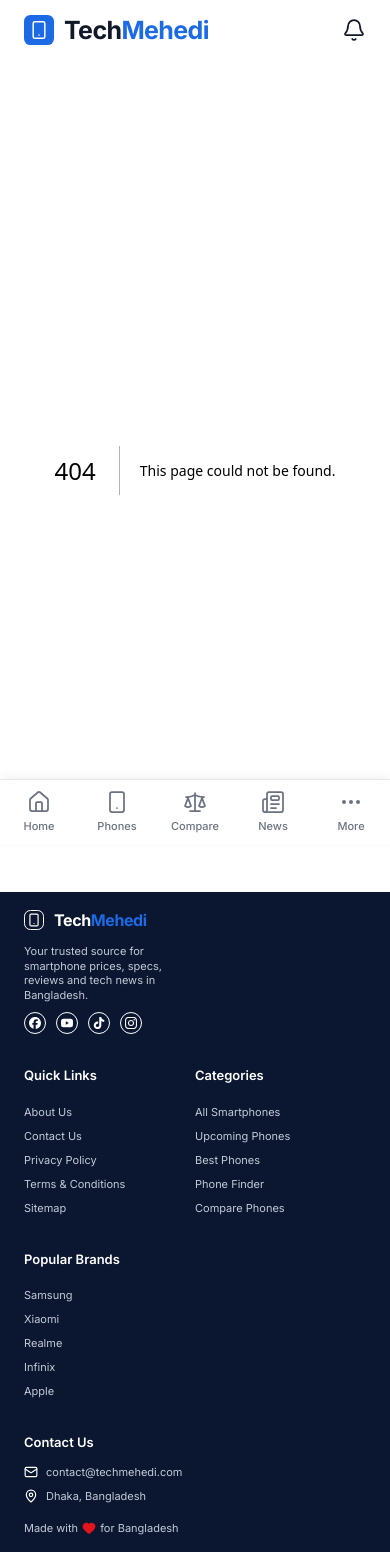
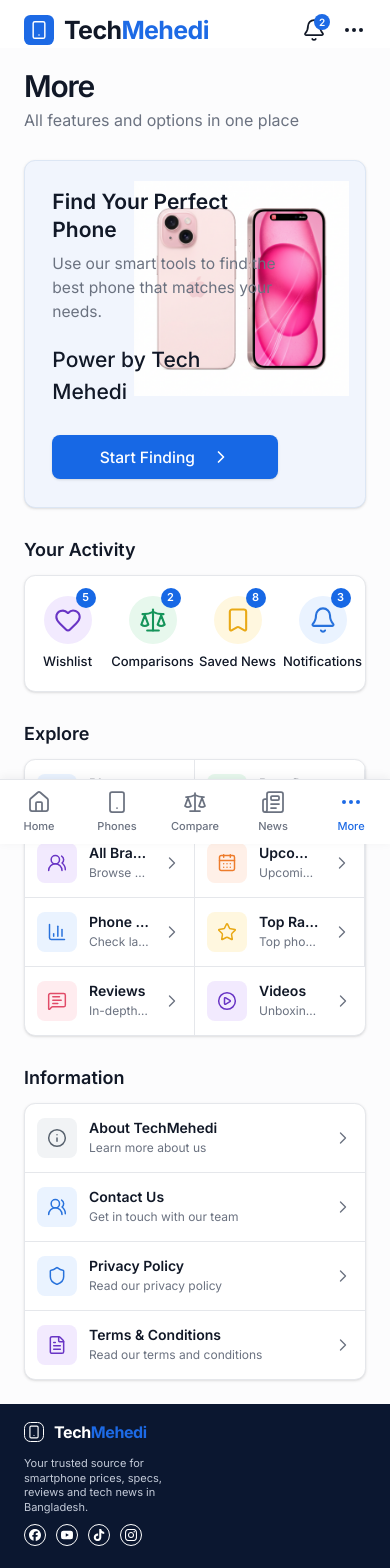
Before and after one commit to programmeranamul/mehedi, a Next.js app: page /more in a window 390 px wide. Before the commit this address had no page. Shown: the top 1568 px of the page. Built offline with nearby package versions, Linux system fonts and the light colour scheme.

Commit message:
Create mobile More page

```diff
--- /dev/null
+++ b/app/more/page.tsx
@@ -0,0 +1,11 @@
+import type { Metadata } from 'next'
+import { MorePage } from '@/components/more/more-page'
+
+export const metadata: Metadata = {
+  title: 'More',
+  description: 'Explore TechMehedi tools, activity, information and more.',
+}
+
+export default function MoreRoute() {
+  return <MorePage />
+}
--- a/components/layout/bottom-nav.tsx
+++ b/components/layout/bottom-nav.tsx
@@ -3,7 +3,6 @@
 import Link from 'next/link'
 import { usePathname } from 'next/navigation'
 import { Ellipsis, House, Newspaper, Scale, Smartphone, type LucideIcon } from 'lucide-react'
-import { MobileMenu } from '@/components/layout/mobile-menu'
 import { cn } from '@/lib/utils'
 
 const tabs: { label: string; href: string; icon: LucideIcon }[] = [
@@ -44,10 +43,14 @@ export function BottomNav() {
           )
         })}
         <li>
-          <MobileMenu triggerLabel="More options" triggerClassName={cn(tabClass, 'w-full text-muted-foreground hover:text-foreground')}>
+          <Link
+            href="/more"
+            aria-current={pathname.startsWith('/more') ? 'page' : undefined}
+            className={cn(tabClass, pathname.startsWith('/more') ? 'text-primary' : 'text-muted-foreground hover:text-foreground')}
+          >
             <Ellipsis className="size-6" strokeWidth={2} aria-hidden="true" />
-            <span aria-hidden="true">More</span>
-          </MobileMenu>
+            More
+          </Link>
         </li>
       </ul>
     </nav>
--- a/components/layout/site-header.tsx
+++ b/components/layout/site-header.tsx
@@ -52,9 +52,9 @@ export function SiteHeader({ compareCount = 0, wishlistCount = 0, compactMobile
             <Link href="/notifications" className={`${mobileIconClass} relative`}>
               <Bell className="size-6" strokeWidth={1.75} aria-hidden="true" />
               {!isMorePage && <span className="sr-only">Notifications</span>}
-              {compactMobile && <span className="absolute right-0.5 top-0.5 flex size-4 items-center justify-center rounded-full bg-primary text-[10px] font-semibold text-primary-foreground">2</span>}
+              {isMorePage && <span className="absolute right-0.5 top-0.5 flex size-4 items-center justify-center rounded-full bg-primary text-[10px] font-semibold text-primary-foreground">2</span>}
             </Link>
-            {compactMobile && <Link href="/more" aria-label="More options" className={mobileIconClass}>
+            {isMorePage && <Link href="/more" aria-label="More options" className={mobileIconClass}>
               <Ellipsis className="size-6" strokeWidth={2} aria-hidden="true" />
             </Link>}
           </div>
--- a/components/more/more-page.tsx
+++ b/components/more/more-page.tsx
@@ -10,53 +10,60 @@ import {
   FileText,
   Heart,
   Info,
-  MessageSquare,
+  MessageSquareText,
   PlayCircle,
   Scale,
   Shield,
   Smartphone,
   Star,
   Tag,
-  Users,
+  UsersRound,
 } from 'lucide-react'
 import { Container } from '@/components/layout/container'
-import { CardShell } from '@/components/shared/card-shell'
 
-const activities = [
-  { label: 'Wishlist', icon: Heart, color: 'text-violet-700 bg-violet-50', count: 5, href: '/wishlist' },
-  { label: 'Comparisons', icon: Scale, color: 'text-emerald-700 bg-emerald-50', count: 2, href: '/compare' },
-  { label: 'Saved News', icon: Bookmark, color: 'text-amber-500 bg-amber-50', count: 8, href: '/news/saved' },
-  { label: 'Notifications', icon: Bell, color: 'text-blue-600 bg-blue-50', count: 3, href: '/notifications' },
+type MoreItem = {
+  label: string
+  description: string
+  href: string
+  icon: typeof Smartphone
+  tone: string
+}
+
+const activity = [
+  { label: 'Wishlist', href: '/wishlist', icon: Heart, count: 5, tone: 'bg-[#f2eafe] text-[#6935c5]' },
+  { label: 'Comparisons', href: '/compare', icon: Scale, count: 2, tone: 'bg-[#e7f8ed] text-[#15945a]' },
+  { label: 'Saved News', href: '/news/saved', icon: Bookmark, count: 8, tone: 'bg-[#fff7df] text-[#e9a916]' },
+  { label: 'Notifications', href: '/notifications', icon: Bell, count: 3, tone: 'bg-[#eaf3ff] text-[#2872dc]' },
 ]
 
-const explore = [
-  ['Phone Finder', 'Find phones by your needs', Smartphone, 'text-blue-600 bg-blue-50', '/finder'],
-  ['Best Deals', 'Latest offers & discounts', Tag, 'text-emerald-600 bg-emerald-50', '/deals'],
-  ['All Brands', 'Browse phones by brands', Users, 'text-violet-600 bg-violet-50', '/brands'],
-  ['Upcoming Phones', 'Upcoming phones & leaks', CalendarDays, 'text-orange-500 bg-orange-50', '/phones/upcoming'],
-  ['Phone Price List', 'Check latest phone prices', BarChart3, 'text-blue-600 bg-blue-50', '/phones/prices'],
-  ['Top Rated Phones', 'Top phones by our users', Star, 'text-amber-500 bg-amber-50', '/phones/top-rated'],
-  ['Reviews', 'In-depth phone reviews', MessageSquare, 'text-rose-500 bg-rose-50', '/reviews'],
-  ['Videos', 'Unboxing & hands-on videos', PlayCircle, 'text-violet-600 bg-violet-50', '/videos'],
-] as const
+const explore: MoreItem[] = [
+  { label: 'Phone Finder', description: 'Find phones by your needs', href: '/finder', icon: Smartphone, tone: 'bg-[#eaf3ff] text-[#2872dc]' },
+  { label: 'Best Deals', description: 'Latest offers & discounts', href: '/deals', icon: Tag, tone: 'bg-[#e7f8ed] text-[#15945a]' },
+  { label: 'All Brands', description: 'Browse phones by brands', href: '/brands', icon: UsersRound, tone: 'bg-[#f2eafe] text-[#6935c5]' },
+  { label: 'Upcoming Phones', description: 'Upcoming phones & leaks', href: '/upcoming', icon: CalendarDays, tone: 'bg-[#fff0e8] text-[#ed7c2c]' },
+  { label: 'Phone Price List', description: 'Check latest phone prices', href: '/phones', icon: BarChart3, tone: 'bg-[#eaf3ff] text-[#2872dc]' },
+  { label: 'Top Rated Phones', description: 'Top phones by our users', href: '/top-rated', icon: Star, tone: 'bg-[#fff7df] text-[#e9a916]' },
+  { label: 'Reviews', description: 'In-depth phone reviews', href: '/reviews', icon: MessageSquareText, tone: 'bg-[#ffecef] text-[#e14b68]' },
+  { label: 'Videos', description: 'Unboxing & hands-on videos', href: '/videos', icon: PlayCircle, tone: 'bg-[#f2eafe] text-[#6935c5]' },
+]
 
-const information = [
-  ['About TechMehedi', 'Learn more about us', Info, 'text-slate-600 bg-slate-100', '/about'],
-  ['Contact Us', 'Get in touch with our team', Users, 'text-blue-600 bg-blue-50', '/contact'],
-  ['Privacy Policy', 'Read our privacy policy', Shield, 'text-sky-600 bg-sky-50', '/privacy'],
-  ['Terms & Conditions', 'Read our terms and conditions', FileText, 'text-violet-600 bg-violet-50', '/terms'],
-] as const
+const information: MoreItem[] = [
+  { label: 'About TechMehedi', description: 'Learn more about us', href: '/about', icon: Info, tone: 'bg-[#f1f3f5] text-[#59636f]' },
+  { label: 'Contact Us', description: 'Get in touch with our team', href: '/contact', icon: UsersRound, tone: 'bg-[#eaf3ff] text-[#2872dc]' },
+  { label: 'Privacy Policy', description: 'Read our privacy policy', href: '/privacy', icon: Shield, tone: 'bg-[#eaf3ff] text-[#2872dc]' },
+  { label: 'Terms & Conditions', description: 'Read our terms and conditions', href: '/terms', icon: FileText, tone: 'bg-[#f2eafe] text-[#6935c5]' },
+]
 
-function MoreLink({ item }: { item: (typeof explore)[number] | (typeof information)[number] }) {
-  const [title, description, Icon, iconClass, href] = item
+function MoreLink({ item }: { item: MoreItem }) {
+  const Icon = item.icon
   return (
-    <Link href={href} className="flex min-w-0 items-center gap-3 border-b border-border px-3 py-3.5 last:border-b-0">
-      <span className={`flex size-10 shrink-0 items-center justify-center rounded-lg ${iconClass}`}>
+    <Link href={item.href} className="flex min-w-0 items-center gap-3 px-3 py-3.5 transition-colors hover:bg-muted/40">
+      <span className={`flex size-10 shrink-0 items-center justify-center rounded-lg ${item.tone}`}>
         <Icon className="size-5" strokeWidth={1.8} aria-hidden="true" />
       </span>
       <span className="min-w-0 flex-1">
-        <span className="block truncate text-[14px] font-semibold leading-5 text-foreground">{title}</span>
-        <span className="block truncate text-[12px] leading-4 text-muted-foreground">{description}</span>
+        <span className="block truncate text-[14px] font-semibold leading-5 text-foreground">{item.label}</span>
+        <span className="block truncate text-[12px] leading-5 text-muted-foreground">{item.description}</span>
       </span>
       <ChevronRight className="size-5 shrink-0 text-muted-foreground" strokeWidth={1.6} aria-hidden="true" />
     </Link>
@@ -65,51 +72,49 @@ function MoreLink({ item }: { item: (typeof explore)[number] | (typeof informati
 
 export function MorePage() {
   return (
-    <Container className="pb-5 pt-5 md:pt-8">
-      <header className="mb-6">
-        <h1 className="font-display text-[30px] font-semibold leading-9 text-foreground">More</h1>
-        <p className="mt-1 text-[15px] text-muted-foreground">All features and options in one place</p>
-      </header>
+    <div className="min-h-full bg-[#fcfcfd] pb-6">
+      <Container className="pt-5">
+        <h1 className="text-[30px] font-semibold leading-9 tracking-[-0.04em]">More</h1>
+        <p className="mt-1 text-[16px] text-muted-foreground">All features and options in one place</p>
 
-      <Link href="/finder" className="mb-7 block overflow-hidden rounded-xl border border-blue-100 bg-gradient-to-r from-blue-50 via-white to-blue-50 shadow-[0_1px_4px_rgba(15,23,42,0.04)]">
-        <div className="min-h-[282px] bg-[radial-gradient(circle_at_85%_50%,rgba(59,130,246,0.16),transparent_30%)] px-7 py-7">
-          <h2 className="max-w-[250px] text-[20px] font-semibold leading-7">Find Your Perfect Phone</h2>
-          <p className="mt-2 max-w-[260px] text-[15px] leading-6 text-muted-foreground">Use our smart tools to find the best phone that matches your needs.</p>
-          <p className="mt-7 text-[21px] font-semibold">Powered by Tech Mehedi</p>
-          <span className="mt-9 flex h-11 max-w-[306px] items-center justify-center rounded-lg bg-primary text-[15px] font-semibold text-primary-foreground">Start Finding <ChevronRight className="ml-2 size-5" /></span>
+        <Link href="/finder" className="relative mt-7 block min-h-[clamp(238px,75vw,284px)] overflow-hidden rounded-xl border border-[#dce6f4] bg-[#f1f5fd] px-[clamp(18px,7vw,28px)] py-[clamp(20px,7vw,28px)] shadow-sm">
+          <div className="relative z-10 max-w-[clamp(180px,58vw,290px)]">
+            <h2 className="text-[clamp(18px,5.4vw,21px)] font-semibold leading-7">Find Your Perfect Phone</h2>
+            <p className="mt-2 text-[clamp(13px,4vw,16px)] leading-6 text-muted-foreground">Use our smart tools to find the best phone that matches your needs.</p>
+            <p className="mt-5 text-[clamp(17px,5.4vw,21px)] font-medium text-foreground">Power by Tech Mehedi</p>
+            <span className="mt-7 flex h-11 w-[clamp(170px,76vw,306px)] max-w-full items-center justify-center gap-4 rounded-lg bg-[#1768e5] text-[clamp(14px,4vw,16px)] font-medium text-white shadow-sm">Start Finding <ChevronRight className="size-5" /></span>
           </div>
+          <img src="/images/phones/iphone-15.png" alt="Smartphone" className="absolute right-[clamp(6px,4vw,20px)] top-5 h-[clamp(130px,57vw,215px)] w-auto object-contain max-[340px]:hidden" />
         </Link>
 
-      <section className="mb-7" aria-labelledby="activity-heading">
-        <h2 id="activity-heading" className="mb-3 text-[17px] font-semibold">Your Activity</h2>
-        <CardShell className="grid grid-cols-4 rounded-xl px-2 py-4">
-          {activities.map(({ label, icon: Icon, color, count, href }) => (
-            <Link key={label} href={href} className="relative flex flex-col items-center gap-2 text-center">
-              <span className={`relative flex size-12 items-center justify-center rounded-full ${color}`}>
-                <Icon className="size-6" strokeWidth={1.8} aria-hidden="true" />
-                <span className="absolute -right-1 -top-2 flex size-5 items-center justify-center rounded-full bg-primary text-[11px] font-semibold text-primary-foreground">{count}</span>
-              </span>
-              <span className="text-[12px] font-medium">{label}</span>
+        <section className="mt-7">
+          <h2 className="mb-3 text-[18px] font-semibold">Your Activity</h2>
+          <div className="grid grid-cols-4 overflow-hidden rounded-xl border border-border bg-card shadow-sm">
+            {activity.map(({ label, href, icon: Icon, count, tone }) => (
+              <Link key={label} href={href} className="relative flex min-w-0 flex-col items-center gap-2 px-1 py-5 text-center hover:bg-muted/30">
+                <span className={`relative flex size-12 items-center justify-center rounded-full ${tone}`}><Icon className="size-7" strokeWidth={1.8} /><b className="absolute -right-1 -top-2 flex size-5 items-center justify-center rounded-full bg-[#1768e5] text-[11px] font-semibold text-white">{count}</b></span>
+                <span className="truncate text-[13px] font-medium">{label}</span>
               </Link>
             ))}
-        </CardShell>
+          </div>
         </section>
 
-      <section className="mb-7" aria-labelledby="explore-heading">
-        <h2 id="explore-heading" className="mb-3 text-[17px] font-semibold">Explore</h2>
-        <CardShell className="grid grid-cols-2 overflow-hidden rounded-xl">
-          {explore.map((item) => <MoreLink key={item[0]} item={item} />)}
-        </CardShell>
+        <section className="mt-7">
+          <h2 className="mb-3 text-[18px] font-semibold">Explore</h2>
+          <div className="overflow-hidden rounded-xl border border-border bg-card shadow-sm">
+            <div className="grid grid-cols-2 divide-x divide-border">
+              {explore.map((item, index) => <div key={item.label} className={index >= 2 ? 'border-t border-border' : ''}><MoreLink item={item} /></div>)}
+            </div>
+          </div>
         </section>
 
-      <section aria-labelledby="information-heading">
-        <h2 id="information-heading" className="mb-3 text-[17px] font-semibold">Information</h2>
-        <CardShell className="overflow-hidden rounded-xl">
-          {information.map((item) => <MoreLink key={item[0]} item={item} />)}
-        </CardShell>
+        <section className="mt-7">
+          <h2 className="mb-3 text-[18px] font-semibold">Information</h2>
+          <div className="overflow-hidden rounded-xl border border-border bg-card shadow-sm">
+            {information.map((item, index) => <div key={item.label} className={index ? 'border-t border-border' : ''}><MoreLink item={item} /></div>)}
+          </div>
         </section>
       </Container>
+    </div>
   )
 }
-
-export default MorePage
```
Lines whose indentation alone changed are shown as unchanged.
